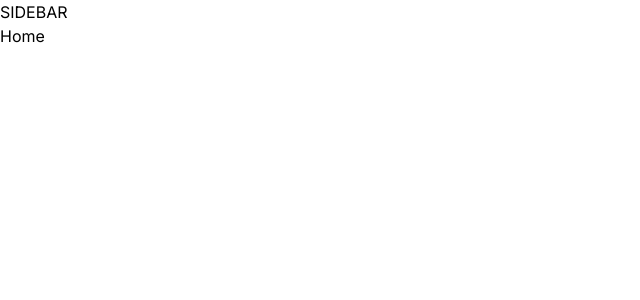
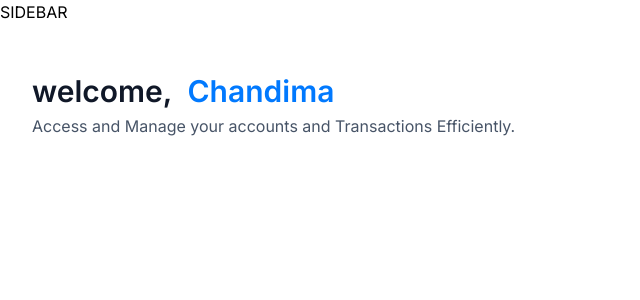
Before and after one commit to chandima2000/bank-app-with-finance-management-dashboard, a Next.js app: page / in a window 1280 px wide. Shown: the top 300 px of the page, without its empty margins (0-640 px from the left). Built offline with nearby package versions, Linux system fonts and the light colour scheme.

Commit message:
Implement Header section of Home UI

```diff
--- a/app/(root)/page.tsx
+++ b/app/(root)/page.tsx
@@ -1,9 +1,22 @@
+import Header from "@/components/Header";
 
 
 export default function Home() {
+
+  const loggedIn = {firstName : "Chandima"}
   return (
-    <div>
-      Home
-    </div>
+    <section className="home">
+      <div className="home-content">
+        <header className="home-header">
+          <Header
+            type="greeting"
+            title="welcome"
+            user= {loggedIn?.firstName || "guest"}
+            subtext="Access and Manage your accounts and Transactions Efficiently."
+          />
+        </header>
+      </div>
+    </section>
+
   )
 }
```
